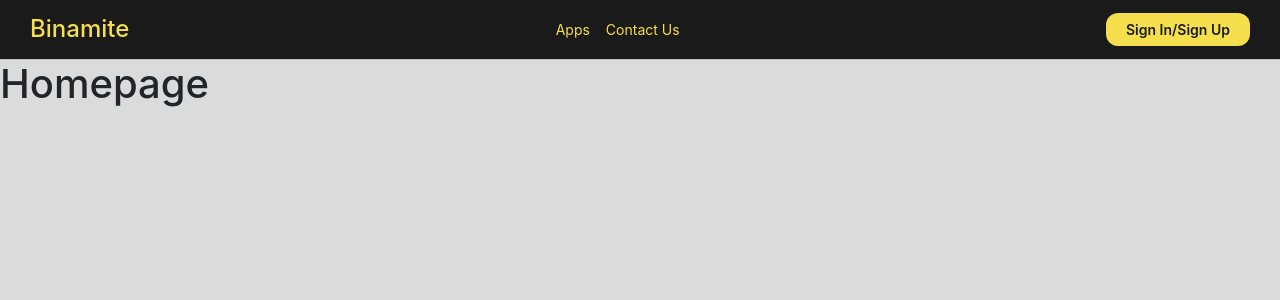
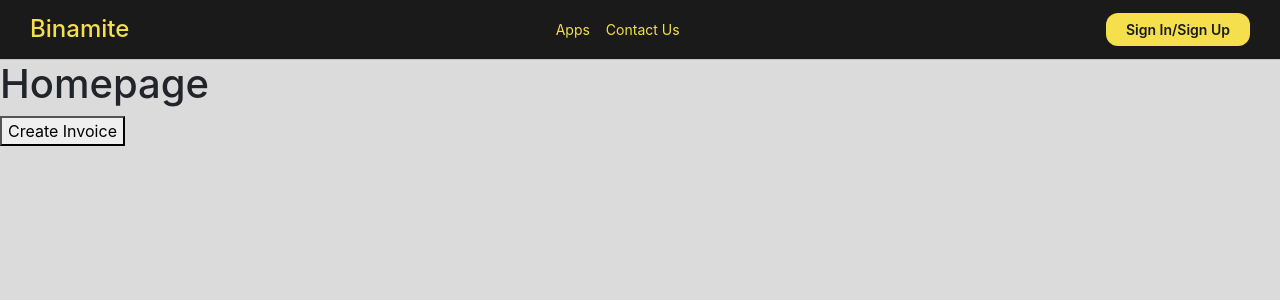
Before and after one commit to SANKARAMDAS/first, a React (Create React App) app: page / in a window 1280 px wide. Shown: the top 300 px of the page. Built offline with nearby package versions, Linux system fonts and the light colour scheme; no server answers.

Commit message:
create invoice test

```diff
--- a/src/components/Home/Home.js
+++ b/src/components/Home/Home.js
@@ -1,12 +1,83 @@
-import React from "react";
+import React, { useState, useEffect } from "react";
 import Header from "../Header/Header";
 import Metamask from '../Metamask/Metamask';
+import axios from "axios";
+
+import Cookies from "universal-cookie";
+
+const cookies = new Cookies();
+
+axios.defaults.withCredentials = true
 
 const Home = () => {
+
+  const [userAuth, setUserAuth] = useState({})
+
+  const authToken = cookies.get('refreshToken')
+
+  useEffect(() => {
+    const checkAuthentication = async () => {
+      axios.post(`${process.env.REACT_APP_BACKEND_API}/auth/refresh`, {
+        withCredentials: true
+      }).then((res) => {
+        setUserAuth(res.data)
+        console.log(userAuth)
+      }).catch((error) => {
+        console.log(error)
+      })
+    }
+    checkAuthentication()
+  }, []);
+
+  const handleSendInvoice = async (e) => {
+    e.preventDefault();
+    axios
+    .post(
+      `${process.env.REACT_APP_BACKEND_API}/invoice/invoiceCreation`,
+      {
+        invoiceTitle: 'Invoice Tittle',
+        businessEmail: 'unnat@octaloop.com',
+        freelancerEmail: 'unnat2904@gmail.com',
+        freelancerName: 'unnat',
+        businessName: 'Unnat Kumar',
+        ETH: '25',
+        BTC: '25',
+        FIAT: '50',
+        item: [
+          {
+            description: "designing work",
+            quantity: "1",
+            price: "5000"
+          }
+        ],
+        memo: "invoice memo 123",
+        creationDate: "16/03/2022",
+        dueDate: "19/03/2022",
+        pdfFile: "",
+        invoiceId: "123"
+      },
+      {
+        headers: {
+          'user': authToken
+        }
+      }
+    )
+    .then((response) => {
+      console.log('Success!!');
+      console.log(response);
+    })
+    .catch((err) => {
+      console.log('Error: ',err);
+    });
+  }
+
   return (
     <div className="page">
       <Header />
       <h1>Homepage</h1>
+      <button onClick={handleSendInvoice}>
+        Create Invoice
+      </button>
       <Metamask />
     </div>
   );
--- a/src/components/Invoice/CreateInvoice.js
+++ b/src/components/Invoice/CreateInvoice.js
@@ -18,6 +18,8 @@ import {
 	faArrowLeft,
 } from "@fortawesome/free-solid-svg-icons";
 import "./css/CreateInvoice.css";
+
+axios.defaults.withCredentials = true
 
 const CreateInvoice = (props) => {
 
--- a/src/components/Profile/Profile.js
+++ b/src/components/Profile/Profile.js
@@ -12,9 +12,8 @@ const Profile = (props) => {
   const [country, setCountry] = useState("");
   const [taxId, setTaxId] = useState("");
 
-  useEffect((props) => {
+  useEffect(() => {
     const getProfile = async () => {
-      console.log(props.email)
       axios
         .post(`${process.env.REACT_APP_BACKEND_API}/auth/getUserProfile`, {
             email: props.email
```
